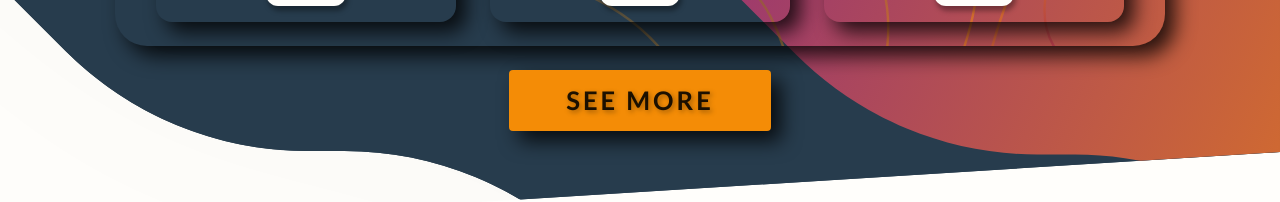
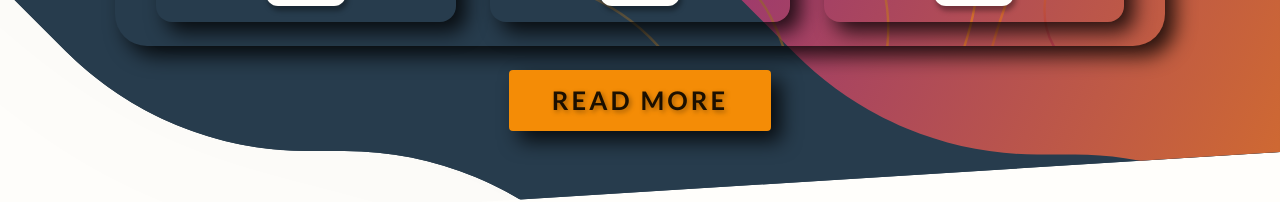
Before and after one commit to emsoltan/gmpmsk-creatitve-agency, a React (Create React App) app: page / in a window 1280 px wide. Shown: the part 648-850 px from the top of the page. Built offline with nearby package versions, Linux system fonts and the light colour scheme.

Commit message:
heroku first deployment attempt

```diff
--- a/package.json
+++ b/package.json
@@ -1,5 +1,5 @@
 {
-  "name": "parallel-gmpmsk-creative-agency",
+  "name": "gmpmsk-creative-agency",
   "version": "0.1.0",
   "private": true,
   "dependencies": {
--- a/public/index.html
+++ b/public/index.html
@@ -8,7 +8,7 @@
       name="description"
       content="Web site created using create-react-app"
     />
-    <title>React App</title>
+    <title>GMPMSK</title>
   </head>
   <body>
     <noscript>You need to enable JavaScript to run this app.</noscript>
--- a/src/components/02-Hero/Intro.jsx
+++ b/src/components/02-Hero/Intro.jsx
@@ -79,7 +79,7 @@ const Intro = () => {
       </Typography>
       <Composition />
       <Button variant="contained" color="warning" size="large" href="#services">
-        See More
+        Read more
       </Button>
     </StyledIntro>
   );
```
Also changed, not shown: 1 other file (tests, documents, lock files or other folders).
